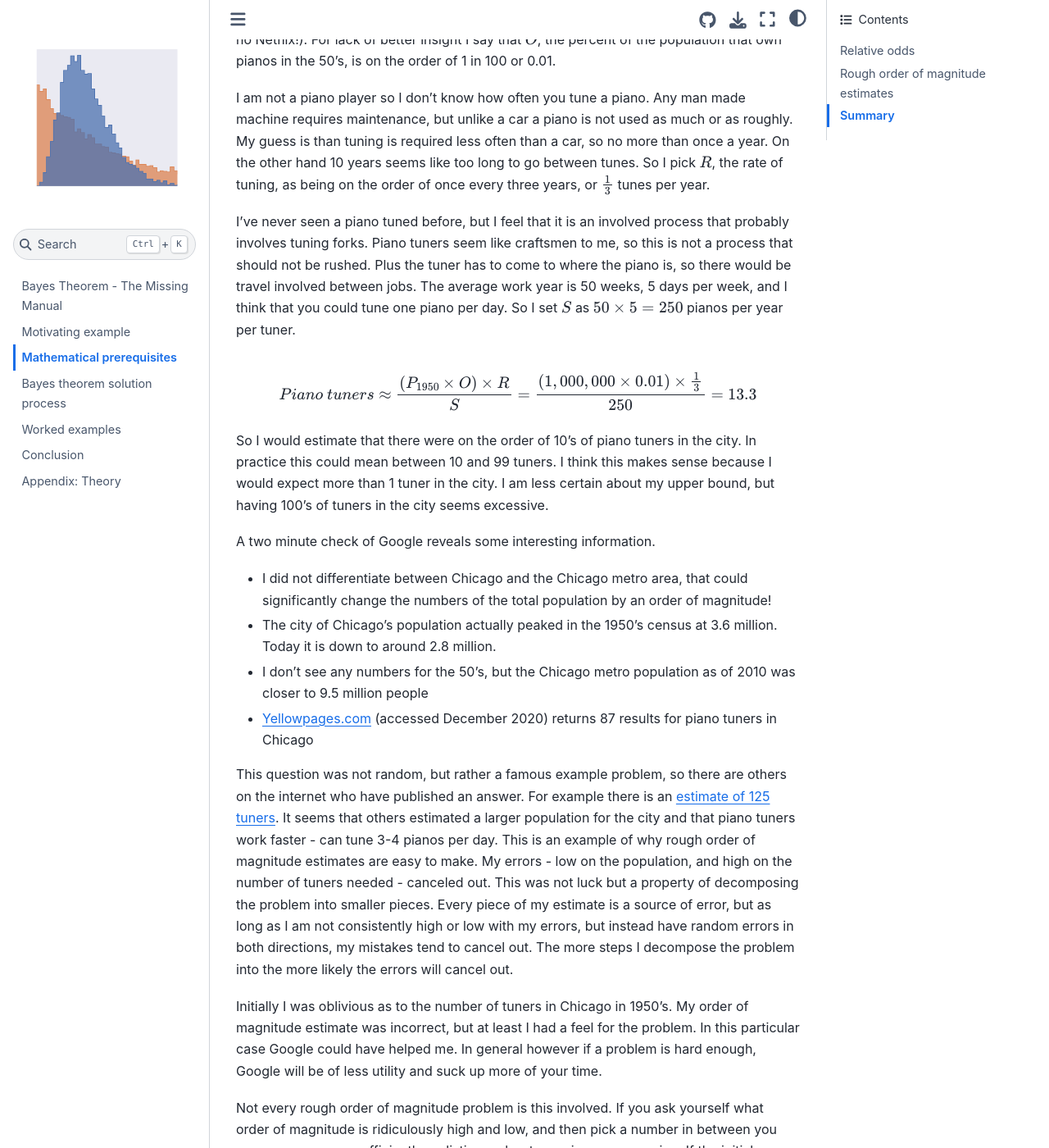
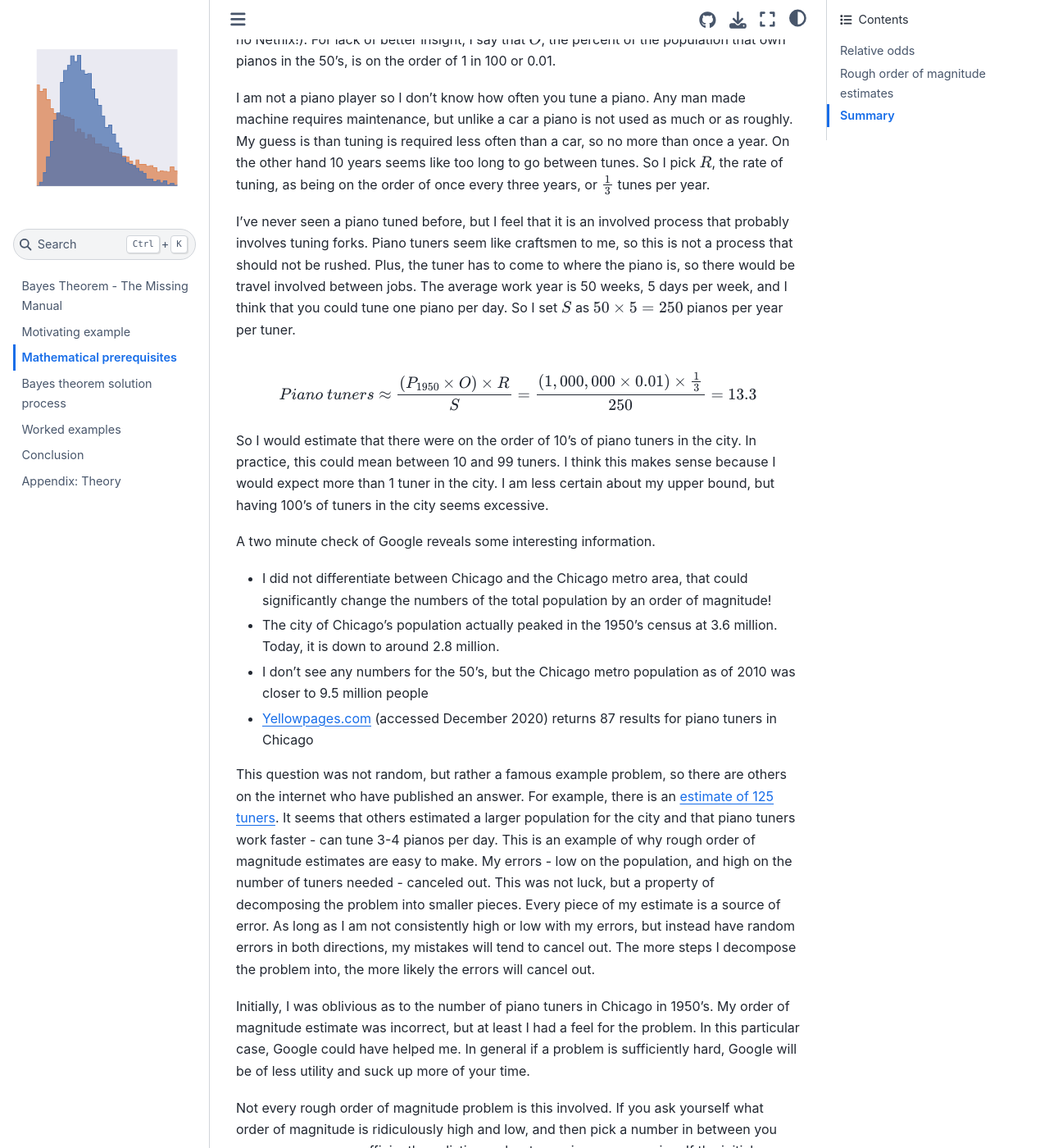
Before and after one commit to eigenbooks/bayes-missing-manual, a Jupyter Book: the page built from book/math-prereq.md, in a window 1280 px wide and 1400 px high, scrolled down 4951 px. Shown: the whole window at 82% size. Built offline with Jupyter Book 1.0.4 settings and Sphinx 7.4.7 and the Sphinx Book theme 1.1.4, drawn with Linux system fonts in a browser that asks for light colours; some of the changed text lies outside the part shown.

Commit message:
updates based on copy editor feedback on ch's 2 and 3

```diff
--- a/book/_config.yml
+++ b/book/_config.yml
@@ -28,7 +28,7 @@
   baseurl                   : https://bayesmanual.com  # The base URL where your book will be hosted. Used for creating image previews and social links. e.g.: https://mypage.com/mybook/
   favicon                   : img/favicon.ico  # A path to a favicon image
   comments:
-    # hypothesis              : true # This seems to break navigation on a cell phone
+    hypothesis              : true
     utterances:
       repo: "eigenbooks/bayes-missing-manual"
 
--- a/book/math-prereq.md
+++ b/book/math-prereq.md
@@ -52,32 +52,32 @@
 
 If $O(H_n) = q  \Rightarrow p(H_n) = \frac{q}{1+q}$
 
-In practice the calculation usually goes from odds to probability like this:
+In practice, the calculation usually goes from odds to probability like this:
 
 - Your posterior odds are in the form of $H_1:H_2$, for example 80:127 for success:failure
-- The equivalent probability for outcome $H_1$ is $H_1/(H_1+H_2)$. For example the probability of success is $80/(80+127)=0.3864734 \approx 0.39$
-- The equivalent probability for outcome $H_2$ is $H_2/(H_1+H_2)$. For example the probability of failure is $127/(80+127)=0.6135266 \approx 0.61$
+- The equivalent probability for outcome $H_1$ is $H_1/(H_1+H_2)$. For example, the probability of success is $80/(80+127)=0.3864734 \approx 0.39$
+- The equivalent probability for outcome $H_2$ is $H_2/(H_1+H_2)$. For example, the probability of failure is $127/(80+127)=0.6135266 \approx 0.61$
 
 (ROM)=
 ## Rough order of magnitude estimates
 
-Most of the math that we are taught is very strict and definitive. Two times two is *always* four, and typically the old adage "junk in, junk out" applies. Probability theory is a different kind of beast however. Because we are working with beliefs and uncertainty we are allowed a lot of wiggle room. Rough order of magnitude estimates allow us to make educated guesses at quantities that we don't have, but need to know, to use Bayes theorem to reason about the world around us.
+Most of the math that we are taught is very strict and definitive. Two times two is *always* four. Also, the old adage "junk in, junk out" applies to strict math. Probability theory is a different kind of beast because we are working with beliefs and uncertainty we are allowed a lot of wiggle room. Rough order of magnitude estimates allow us to make educated guesses at quantities that we don't have, but need to know, to use Bayes theorem to reason about the world around us.
 
 An order of magnitude is multiple of ten. One order of magnitude is a multiple of 10, two orders of magnitude is a multiple of 100, and so on. Orders of magnitudes apply to fractions of ten as well like $\frac{1}{10},\frac{1}{100},\frac{1}{1000}$, etc.
 
 Errors of magnitude are very bad. If you thought you could build an airport in 1 year and it actually took 10 years, or you thought fixing your car would cost \$100 and it took \$1000. Let's not mince our words here, if you make an error that is off by a factor of 10 or more you made a stupid mistake.
 
-*Don't make a stupid mistake* is a relatively low hurdle to jump over. When making rough order of magnitude estimates we strive to estimate the correct order of magnitude for a quantity. A rough order of magnitude estimate is never *correct* but that is ok because knowing the order of magnitude is still very helpful for decision making when you previously knew absolutely nothing. Being in error by 200, 300, or even 500% is not that bad compared to an error of 10x or more.
+*Don't make a stupid mistake* is a relatively low hurdle to jump over. When making rough order of magnitude estimates we strive to estimate the correct order of magnitude for a quantity. A rough order of magnitude estimate is never *correct* but that is okay because knowing the order of magnitude is still very helpful for decision making when you previously knew absolutely nothing. Being in error by 200, 300, or even 500% is not that bad compared to an error of 10x or more.
 
 The following estimates are all equivalent  in terms of their order of magnitude: 124, 312, 701. They are all on the order of a 100 [^equivalent].
 
 [^equivalent]: In this case equivalent means if you take the $log_{10}$ of each number and then round down. For example $log_{10}(124)=$ {glue:text}`log124:2.2f` $\Rightarrow$ {glue:text}`log124_floor:.0f`, $log_{10}(312)=$ {glue:text}`log312:2.2f` $\Rightarrow$ {glue:text}`log312_floor:.0f`, $log_{10}(701)=$ {glue:text}`log701:2.2f` $\Rightarrow$ {glue:text}`log701_floor:.0f`.
 
-There are some good books dedicated to the art/science of making rough order of magnitude estimates [^books]. For our purposes however you only need to learn how to bound your estimates and decompose the problem.
+There are some good books dedicated to the art/science of making rough order of magnitude estimates [^books]. For our purposes, you only need to learn how to bound your estimates and decompose the problem.
 
 [^books]: Some good books on making ROM estimates include: [Guesstimation: Solving the World's Problems on the Back of a Cocktail Napkin](https://www.amazon.com/Guesstimation-Solving-Worlds-Problems-Cocktail/dp/0691129495), [Guesstimation 2.0: Solving Today's Problems on the Back of a Napkin](https://www.amazon.com/Guesstimation-2-0-Solving-Todays-Problems/dp/069115080X), [How Much Is that Cure in the Window?: Simple Math Solutions for Complicated Problems in Biology, Medicine, and Healthcare](https://www.amazon.com/How-Much-that-Cure-Window-ebook/dp/B089LWNY5K), [How Many Licks?: Or, How to Estimate Damn Near Anything](https://www.amazon.com/How-Many-Licks-Estimate-Anything/dp/0762435607)
 
-To use this method first break the problem down into smaller pieces. Don't go straight for the answer, break it up into small more manageable estimates. Then ask yourself what order of magnitude for your estimate would be ridiculously high, and what would be ridiculously low. Finally pick a number in between your bounds.
+To use this method, first break the problem down into smaller pieces. Don't go straight for the answer, break it up into small more manageable estimates. Then, ask yourself what order of magnitude for your estimate would be ridiculously high, and what would be ridiculously low. Finally, pick a number in between your bounds.
 
 [The next section](piano-tuners) is an example of a question that your average person would just hold up their hands and shrug, but can be solved with an order of magnitude estimate. Using Google or any form of external reference is considered cheating when making an order of magnitude estimate, mostly because order of magnitude estimates need to be made quickly while on your feet with just mental math.
 
@@ -98,28 +98,29 @@
 
 I think there are millions , not 10's of millions, of people living in Chicago today. In the 50's maybe I would estimate more than 100,000 people lived in the city and less than 10 million, so I would estimate $P_{1950}$ as on the order of a million people. I wish I could do better than this, but I simply don't have any better information.
 
-I am not sure how many people are piano owners. I'm confident that the rate is less than 1 in 10 because pianos are rather expensive. On the lower side I just don't know. 1 in 1000 seems unrealistically low because there were less sources of entertainment in the 50's (e.g no Netflix!). For lack of better insight I say that $O$, the percent of the population that own pianos in the 50's, is on the order of 1 in 100 or 0.01.
+I am not sure how many people are piano owners. I'm confident that the rate is less than 1 in 10 because pianos are rather expensive. On the lower side, I just don't know. 1 in 1000 seems unrealistically low because there were less sources of entertainment in the 50's (e.g no Netflix!). For lack of better insight, I say that $O$, the percent of the population that own pianos in the 50's, is on the order of 1 in 100 or 0.01.
 
 I am not a piano player so I don't know how often you tune a piano. Any man made machine requires maintenance, but unlike a car a piano is not used as much or as roughly. My guess is than tuning is required less often than a car, so no more than once a year. On the other hand 10 years seems like too long to go between tunes. So I pick $R$, the rate of tuning, as being on the order of once every three years, or $\frac{1}{3}$ tunes per year.
 
-I've never seen a piano tuned before, but I feel that it is an involved process that probably involves tuning forks. Piano tuners seem like craftsmen to me, so this is not a process that should not be rushed. Plus the tuner has to come to where the piano is, so there would be travel involved between jobs. The average work year is 50 weeks, 5 days per week, and I think that you could tune one piano per day. So I set $S$ as $50 \times 5 = 250$ pianos per year per tuner.
+I've never seen a piano tuned before, but I feel that it is an involved process that probably involves tuning forks. Piano tuners seem like craftsmen to me, so this is not a process that should not be rushed. Plus, the tuner has to come to where the piano is, so there would be travel involved between jobs. The average work year is 50 weeks, 5 days per week, and I think that you could tune one piano per day. So I set $S$ as $50 \times 5 = 250$ pianos per year per tuner.
 
 $$Piano \space tuners \approx \frac{(P_{1950} \times O) \times R}{S} = \frac{(1,000,000 \times 0.01) \times \frac{1}{3}}{250} = 13.3 $$
-So I would estimate that there were on the order of 10's of piano tuners in the city. In practice this could mean between 10 and 99 tuners. I think this makes sense because I would expect more than 1 tuner in the city. I am less certain about my upper bound, but having 100's of tuners in the city seems excessive.
+
+So I would estimate that there were on the order of 10's of piano tuners in the city. In practice, this could mean between 10 and 99 tuners. I think this makes sense because I would expect more than 1 tuner in the city. I am less certain about my upper bound, but having 100's of tuners in the city seems excessive.
 
 A two minute check of Google reveals some interesting information.
 
 - I did not differentiate between Chicago and the Chicago metro area, that could significantly change the numbers of the total population by an order of magnitude!
-- The city of Chicago's population actually peaked in the 1950's census at 3.6 million. Today it is down to around 2.8 million.
+- The city of Chicago's population actually peaked in the 1950's census at 3.6 million. Today, it is down to around 2.8 million.
 - I don't see any numbers for the 50's, but the Chicago metro population as of 2010 was closer to 9.5 million people
 - [Yellowpages.com](https://www.yellowpages.com/) (accessed December 2020) returns 87 results for piano tuners in Chicago
 
-This question was not random, but rather a famous example problem, so there are others on the internet who have published an answer. For example there is an [estimate of 125 tuners](http://web.pdx.edu/~pmoeck/pdf/The%20classic%20Fermi%20problem.pdf). It seems that others estimated a larger population for the city and that piano tuners work faster - can tune 3-4 pianos per day.
-This is an example of why rough order of magnitude estimates are easy to make. My errors - low on the population, and high on the number of tuners needed - canceled out. This was not luck but a property of decomposing the problem into smaller pieces. Every piece of my estimate is a source of error, but as long as I am not consistently high or low with my errors, but instead have random errors in both directions, my mistakes tend to cancel out. The more steps I decompose the problem into the more likely the errors will cancel out.
+This question was not random, but rather a famous example problem, so there are others on the internet who have published an answer. For example, there is an [estimate of 125 tuners](http://web.pdx.edu/~pmoeck/pdf/The%20classic%20Fermi%20problem.pdf). It seems that others estimated a larger population for the city and that piano tuners work faster - can tune 3-4 pianos per day.
+This is an example of why rough order of magnitude estimates are easy to make. My errors - low on the population, and high on the number of tuners needed - canceled out. This was not luck, but a property of decomposing the problem into smaller pieces. Every piece of my estimate is a source of error. As long as I am not consistently high or low with my errors, but instead have random errors in both directions, my mistakes will tend to cancel out. The more steps I decompose the problem into, the more likely the errors will cancel out.
 
-Initially I was oblivious as to the number of tuners in Chicago in 1950's. My order of magnitude estimate was incorrect, but at least I had a feel for the problem. In this particular case Google could have helped me. In general however if a problem is hard enough, Google will be of less utility and suck up more of your time.
+Initially, I was oblivious as to the number of piano tuners in Chicago in 1950's. My order of magnitude estimate was incorrect, but at least I had a feel for the problem. In this particular case, Google could have helped me. In general if a problem is sufficiently hard, Google will be of less utility and suck up more of your time.
 
-Not every rough order of magnitude problem is this involved. If you ask yourself what order of magnitude is ridiculously high and low, and then pick a number in between you can converge on a sufficiently realistic number to use in your reasoning. If the initial estimate proves significant you can always invest time and resources to make it better later.
+Not every rough order of magnitude problem is this involved. If you ask yourself what order of magnitude is ridiculously high and low, and then pick a number in between you can converge on a sufficiently realistic number to use in your reasoning. If the initial estimate proves significant, you can always invest time and resources to make it better later.
 
 ## Summary
 This chapter introduced two concepts - relative odds and rough order of magnitude estimates - that you need to be successful when using Bayes theorem as described in this manual. These concepts are less mathematical and more process based in nature. This is a theme that will continue in the next chapters. The math needed for Bayes theorem is quite simple and should usually be performed in your head while you are working problems. This manual will next show a single [standardized method](process) for applying Bayes theorem to practical problems.
```
Also changed, not shown: other parts of book/math-prereq.md (+12 -12 lines), book/index.md (+3 -3 lines), book/motivating-example.md (+12 -12 lines).
